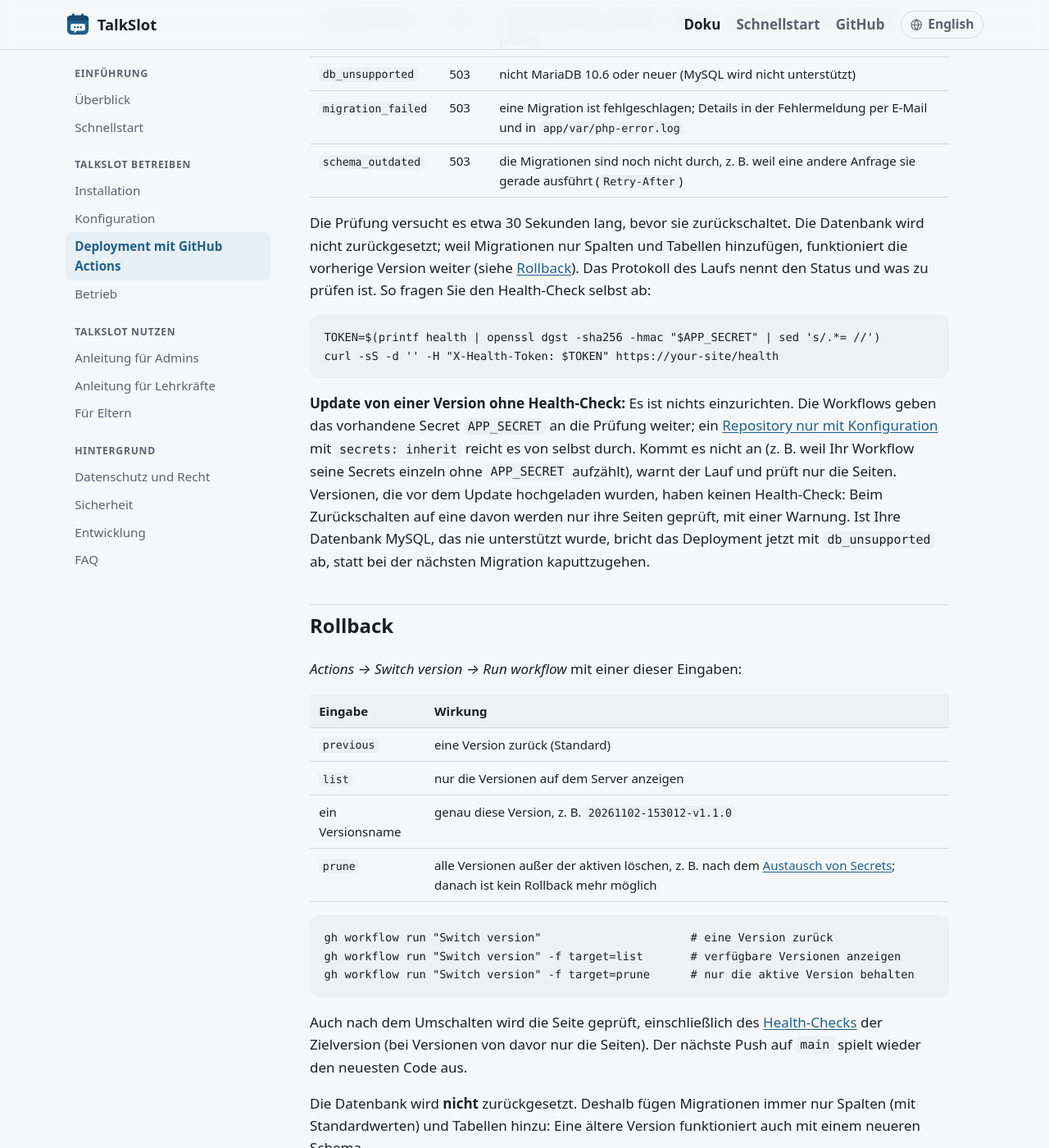
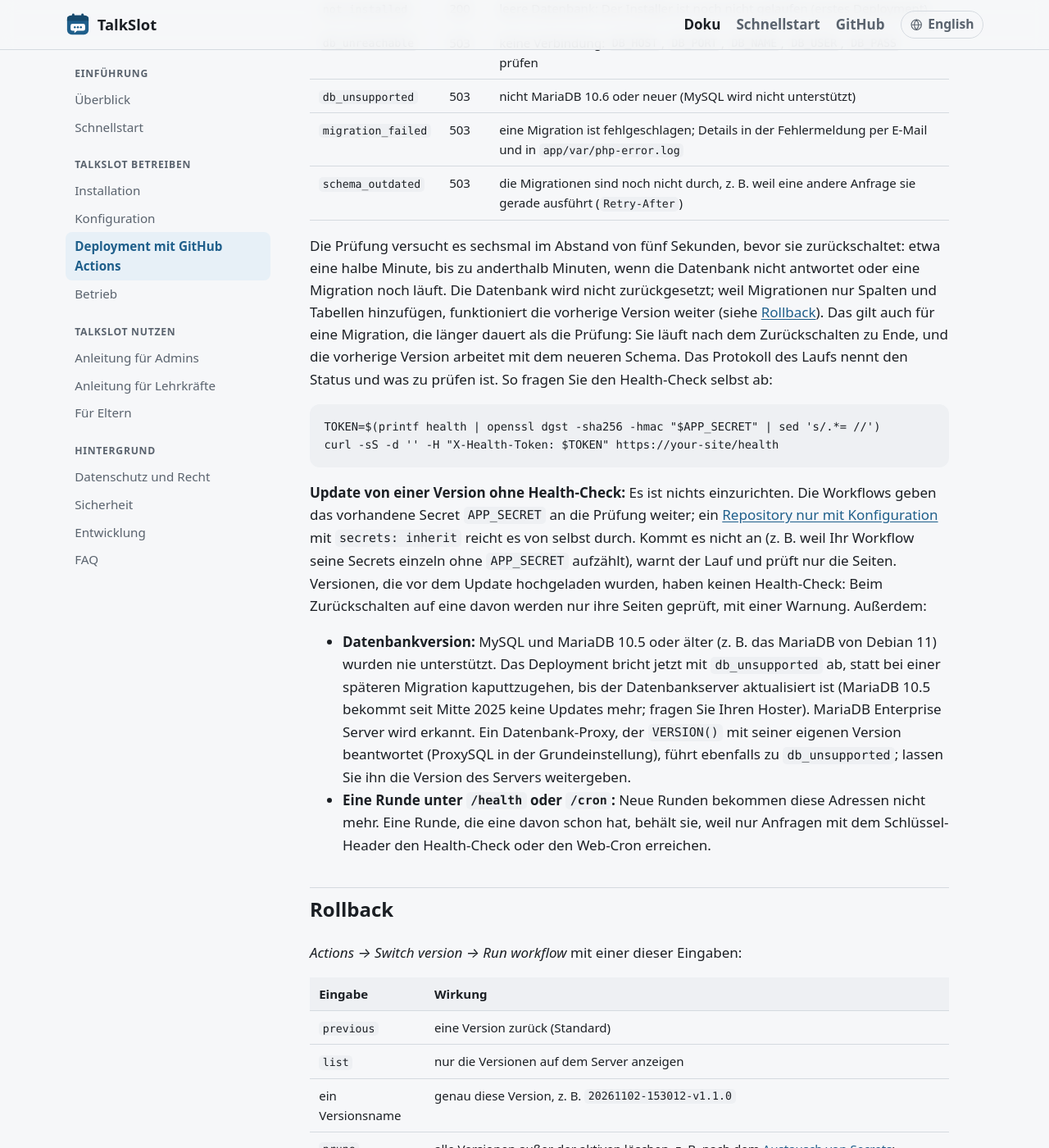
Before and after one commit to skornehl/talkslot, a Jekyll site: the page built from docs/de/guide/deployment.md, in a window 1280 px wide and 1400 px high, scrolled down 4002 px. Shown: the whole window at 82% size. Built offline with Jekyll 4.4.1, drawn with Linux system fonts in a browser that asks for light colours; some of the changed text lies outside the part shown.

Commit message:
docs(deploy): duration of the check, database versions and rounds at /health
The health check section now says how long the check tries, what happens
to a migration that outlasts it, that MariaDB 10.5 and older stop every
deployment (Enterprise Server is recognised, a proxy must pass on the
server version), that a round at /health or /cron keeps its address, and
that openssl sees APP_SECRET on a shared computer.

````diff
--- a/docs/de/guide/deployment.md
+++ b/docs/de/guide/deployment.md
@@ -106,10 +106,11 @@ getrennt sind), [tauschen Sie die Secrets aus]({{ '/de/guide/operations/' | rela
 
 Nach dem Umschalten sendet das Deployment `POST /health` mit dem Header `X-Health-Token`. Das Token ist der
 hexadezimale HMAC-SHA256 des Worts `health` mit `APP_SECRET`, wie beim
-[Web-Cron]({{ '/de/guide/installation/' | relative_url }}); ein weiteres Secret ist also nicht nötig. Ohne
-das richtige Token oder per `GET` antwortet die Adresse wie jede unbekannte Seite mit 404. Die Anfrage
-führt ausstehende Migrationen aus; schlägt eine fehl, wird das per Fehlermeldung gemeldet und lässt die
-Prüfung scheitern, statt übergangen zu werden. Die Antwort enthält nur einen Status:
+[Web-Cron]({{ '/de/guide/installation/' | relative_url }}); ein weiteres Secret ist also nicht nötig. Mit
+einem falschen Token oder per `GET` antwortet die Adresse wie jede unbekannte Seite mit 404; eine Anfrage
+ohne den Header gilt als gewöhnliche Seitenadresse. Die Anfrage führt ausstehende Migrationen aus; schlägt
+eine fehl, wird das per Fehlermeldung gemeldet und lässt die Prüfung scheitern, statt übergangen zu
+werden. Die Antwort enthält nur einen Status:
 
 | Status | HTTP | Bedeutung |
 |---|---|---|
@@ -120,10 +121,13 @@ Prüfung scheitern, statt übergangen zu werden. Die Antwort enthält nur einen
 | `migration_failed` | 503 | eine Migration ist fehlgeschlagen; Details in der Fehlermeldung per E-Mail und in `app/var/php-error.log` |
 | `schema_outdated` | 503 | die Migrationen sind noch nicht durch, z. B. weil eine andere Anfrage sie gerade ausführt (`Retry-After`) |
 
-Die Prüfung versucht es etwa 30 Sekunden lang, bevor sie zurückschaltet. Die Datenbank wird nicht
-zurückgesetzt; weil Migrationen nur Spalten und Tabellen hinzufügen, funktioniert die vorherige Version
-weiter (siehe [Rollback](#rollback)). Das Protokoll des Laufs nennt den Status und was zu prüfen ist. So
-fragen Sie den Health-Check selbst ab:
+Die Prüfung versucht es sechsmal im Abstand von fünf Sekunden, bevor sie zurückschaltet: etwa eine halbe
+Minute, bis zu anderthalb Minuten, wenn die Datenbank nicht antwortet oder eine Migration noch läuft. Die
+Datenbank wird nicht zurückgesetzt; weil Migrationen nur Spalten und Tabellen hinzufügen, funktioniert die
+vorherige Version weiter (siehe [Rollback](#rollback)). Das gilt auch für eine Migration, die länger
+dauert als die Prüfung: Sie läuft nach dem Zurückschalten zu Ende, und die vorherige Version arbeitet mit
+dem neueren Schema. Das Protokoll des Laufs nennt den Status und was zu prüfen ist. So fragen Sie den
+Health-Check selbst ab:
 
 ```bash
 TOKEN=$(printf health | openssl dgst -sha256 -hmac "$APP_SECRET" | sed 's/.*= //')
@@ -136,8 +140,17 @@ vorhandene Secret `APP_SECRET` an die Prüfung weiter; ein
 von selbst durch. Kommt es nicht an (z. B. weil Ihr Workflow seine Secrets einzeln ohne `APP_SECRET`
 aufzählt), warnt der Lauf und prüft nur die Seiten. Versionen, die vor dem Update hochgeladen wurden,
 haben keinen Health-Check: Beim Zurückschalten auf eine davon werden nur ihre Seiten geprüft, mit einer
-Warnung. Ist Ihre Datenbank MySQL, das nie unterstützt wurde, bricht das Deployment jetzt mit
-`db_unsupported` ab, statt bei der nächsten Migration kaputtzugehen.
+Warnung. Außerdem:
+
+- **Datenbankversion:** MySQL und MariaDB 10.5 oder älter (z. B. das MariaDB von Debian 11) wurden nie
+  unterstützt. Das Deployment bricht jetzt mit `db_unsupported` ab, statt bei einer späteren Migration
+  kaputtzugehen, bis der Datenbankserver aktualisiert ist (MariaDB 10.5 bekommt seit Mitte 2025 keine
+  Updates mehr; fragen Sie Ihren Hoster). MariaDB Enterprise Server wird erkannt. Ein Datenbank-Proxy, der
+  `VERSION()` mit seiner eigenen Version beantwortet (ProxySQL in der Grundeinstellung), führt ebenfalls zu
+  `db_unsupported`; lassen Sie ihn die Version des Servers weitergeben.
+- **Eine Runde unter `/health` oder `/cron`:** Neue Runden bekommen diese Adressen nicht mehr. Eine Runde,
+  die eine davon schon hat, behält sie, weil nur Anfragen mit dem Schlüssel-Header den Health-Check oder
+  den Web-Cron erreichen.
 
 ## Rollback
 
@@ -236,4 +249,6 @@ steht in der Fußzeile jeder Seite.
 `bin/build.sh` und `bin/deploy.sh` sind einfache Shell-Skripte (bash, lftp, curl) und funktionieren aus jeder
 CI oder von Ihrem eigenen Rechner. Rufen Sie `bin/deploy.sh` ohne Argumente auf, um die Verwendung zu sehen.
 Setzen Sie `APP_SECRET` in der Umgebung von `bin/deploy.sh activate` und `switch`, damit die Prüfung den
-[Health-Check](#health-check) einschließt (braucht `openssl`); ohne wird nur die Seite geprüft.
+[Health-Check](#health-check) einschließt (braucht `openssl`); ohne wird nur die Seite geprüft. `openssl`
+bekommt `APP_SECRET` kurz als Argument, andere Benutzer desselben Rechners könnten es also in der
+Prozessliste sehen: Deployen Sie von einem Rechner, den nur Sie nutzen, oder von einem CI-Runner aus.
````
Also changed, not shown: docs/guide/deployment.md (+22 -10 lines).
